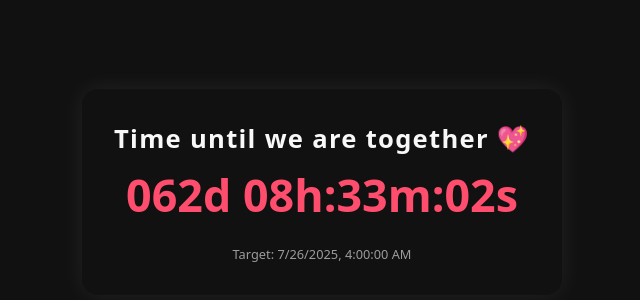
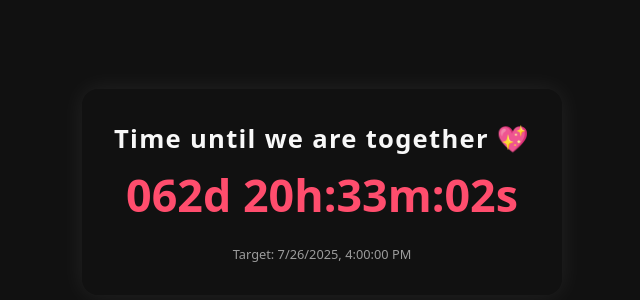
Before and after one commit to EvanSheidow/EvanSheidow.github.io, a plain HTML site: page index.html in a window 1280 px wide. Shown: the part 208-508 px from the top of the page, 318-958 px from the left. Drawn offline with Linux system fonts and the light colour scheme.

Commit message:
Update index.html
I really need to double check my work lol

```diff
--- a/index.html
+++ b/index.html
@@ -39,7 +39,7 @@
     <script>
       // ----- configuration -----
       // Meeting time: 26 Jul 2025 16:00 local (or specify TZ explicitly)
-      const target = new Date('2025-07-26T04:00:00');
+      const target = new Date('2025-07-26T16:00:00');
 
       // optional: show target info in footer
       const footer = document.getElementById('footer');
```
